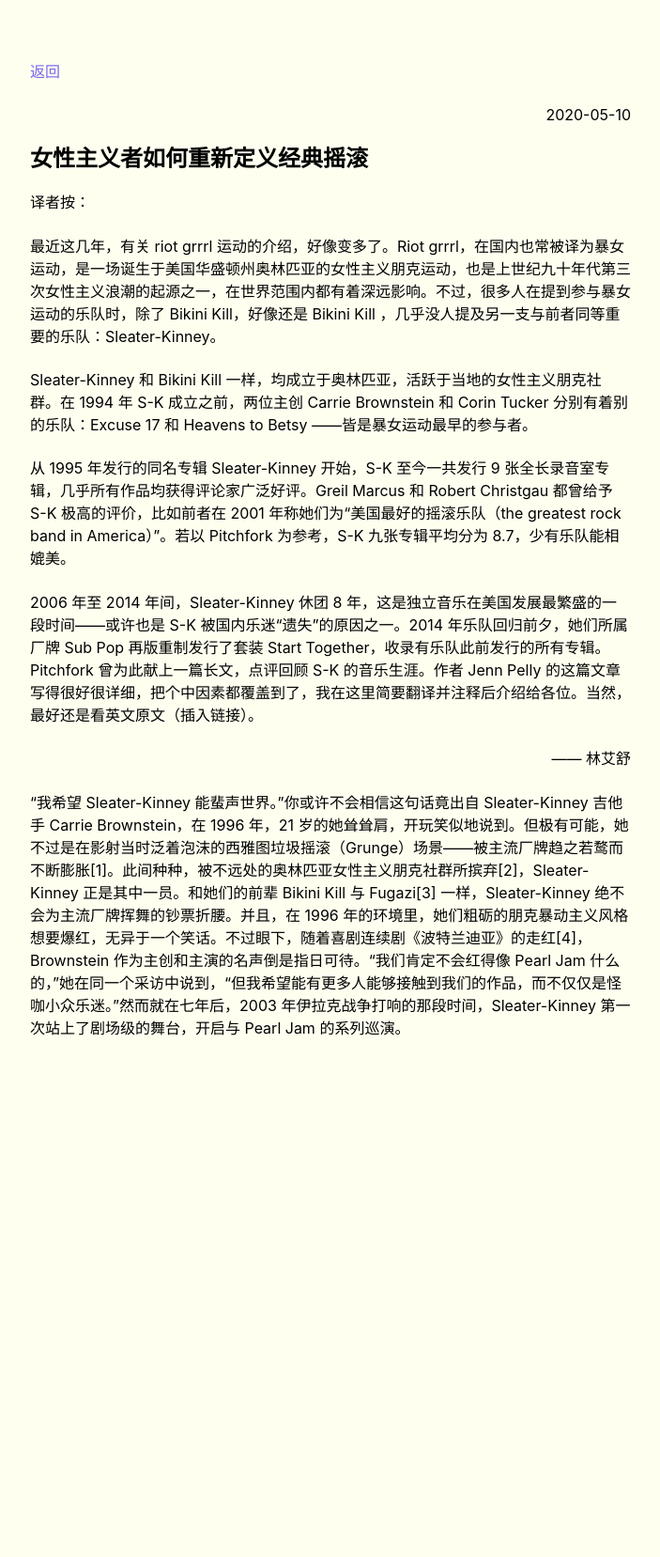
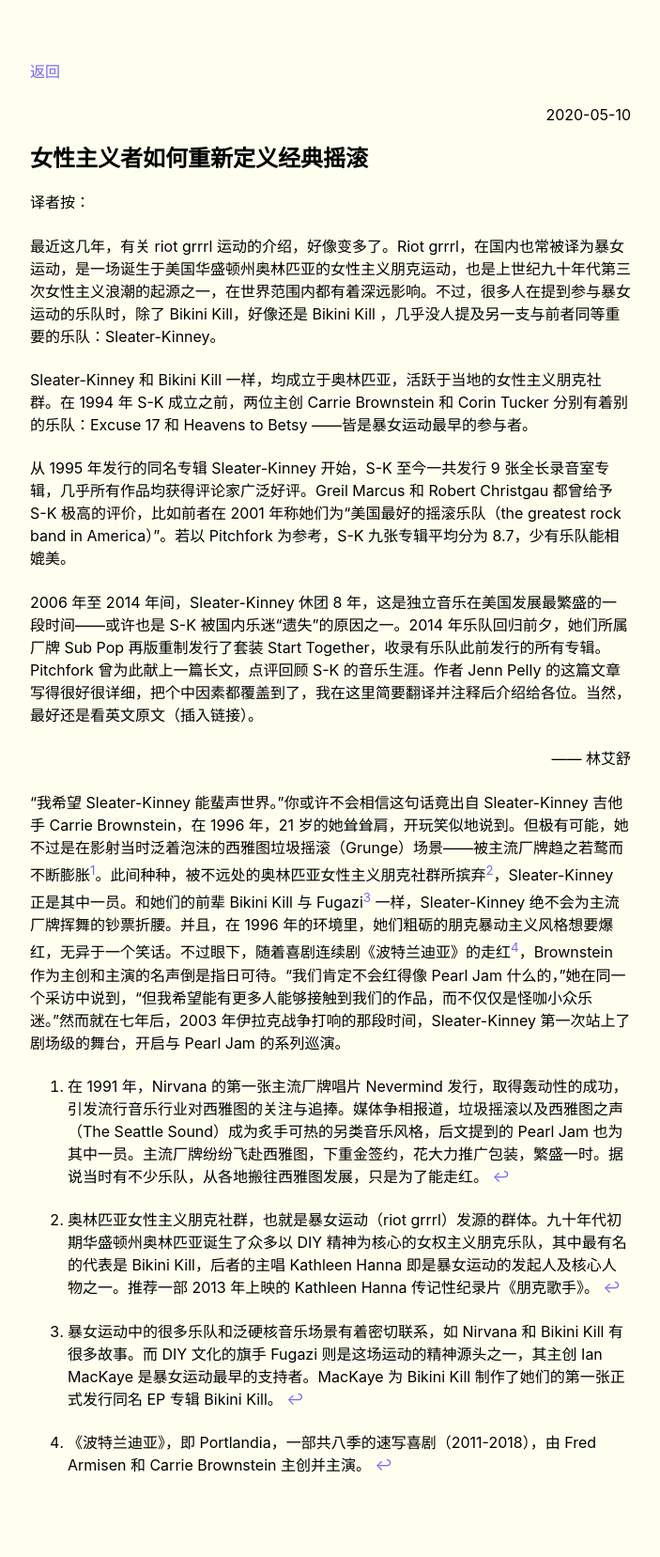
Before and after one commit to salingerlin/salingerlin.github.io, a Jekyll site: the page built from _posts/2020-05-10-reviews of sleater kinney.md, in a window 1280 px wide. Shown: the whole page at 94% size, without its empty margins (288-991 px from the left). Built offline with Jekyll 4.4.1, drawn with Linux system fonts in a browser that asks for light colours; before the commit the page ends 1192 px from its top, so only the background shows below that.

Commit message:
Update 2020-05-10-reviews of sleater kinney.md

```diff
--- a/_posts/2020-05-10-reviews of sleater kinney.md
+++ b/_posts/2020-05-10-reviews of sleater kinney.md
@@ -18,7 +18,7 @@ Sleater-Kinney 和 Bikini Kill 一样，均成立于奥林匹亚，活跃于当
 
 <p align="right">—— 林艾舒</p>
 
-“我希望 Sleater-Kinney 能蜚声世界。”你或许不会相信这句话竟出自 Sleater-Kinney 吉他手 Carrie Brownstein，在 1996 年，21 岁的她耸耸肩，开玩笑似地说到。但极有可能，她不过是在影射当时泛着泡沫的西雅图垃圾摇滚（Grunge）场景——被主流厂牌趋之若鹜而不断膨胀[1]。此间种种，被不远处的奥林匹亚女性主义朋克社群所摈弃[2]，Sleater-Kinney 正是其中一员。和她们的前辈 Bikini Kill 与 Fugazi[3] 一样，Sleater-Kinney 绝不会为主流厂牌挥舞的钞票折腰。并且，在 1996 年的环境里，她们粗砺的朋克暴动主义风格想要爆红，无异于一个笑话。不过眼下，随着喜剧连续剧《波特兰迪亚》的走红[4]，Brownstein 作为主创和主演的名声倒是指日可待。“我们肯定不会红得像 Pearl Jam 什么的，”她在同一个采访中说到，“但我希望能有更多人能够接触到我们的作品，而不仅仅是怪咖小众乐迷。”然而就在七年后，2003 年伊拉克战争打响的那段时间，Sleater-Kinney 第一次站上了剧场级的舞台，开启与 Pearl Jam 的系列巡演。
+“我希望 Sleater-Kinney 能蜚声世界。”你或许不会相信这句话竟出自 Sleater-Kinney 吉他手 Carrie Brownstein，在 1996 年，21 岁的她耸耸肩，开玩笑似地说到。但极有可能，她不过是在影射当时泛着泡沫的西雅图垃圾摇滚（Grunge）场景——被主流厂牌趋之若鹜而不断膨胀[^1]。此间种种，被不远处的奥林匹亚女性主义朋克社群所摈弃[^2]，Sleater-Kinney 正是其中一员。和她们的前辈 Bikini Kill 与 Fugazi[^3] 一样，Sleater-Kinney 绝不会为主流厂牌挥舞的钞票折腰。并且，在 1996 年的环境里，她们粗砺的朋克暴动主义风格想要爆红，无异于一个笑话。不过眼下，随着喜剧连续剧《波特兰迪亚》的走红[^4]，Brownstein 作为主创和主演的名声倒是指日可待。“我们肯定不会红得像 Pearl Jam 什么的，”她在同一个采访中说到，“但我希望能有更多人能够接触到我们的作品，而不仅仅是怪咖小众乐迷。”然而就在七年后，2003 年伊拉克战争打响的那段时间，Sleater-Kinney 第一次站上了剧场级的舞台，开启与 Pearl Jam 的系列巡演。
 
 [^1]: 在 1991 年，Nirvana 的第一张主流厂牌唱片 Nevermind 发行，取得轰动性的成功，引发流行音乐行业对西雅图的关注与追捧。媒体争相报道，垃圾摇滚以及西雅图之声（The Seattle Sound）成为炙手可热的另类音乐风格，后文提到的 Pearl Jam 也为其中一员。主流厂牌纷纷飞赴西雅图，下重金签约，花大力推广包装，繁盛一时。据说当时有不少乐队，从各地搬往西雅图发展，只是为了能走红。
 
```
